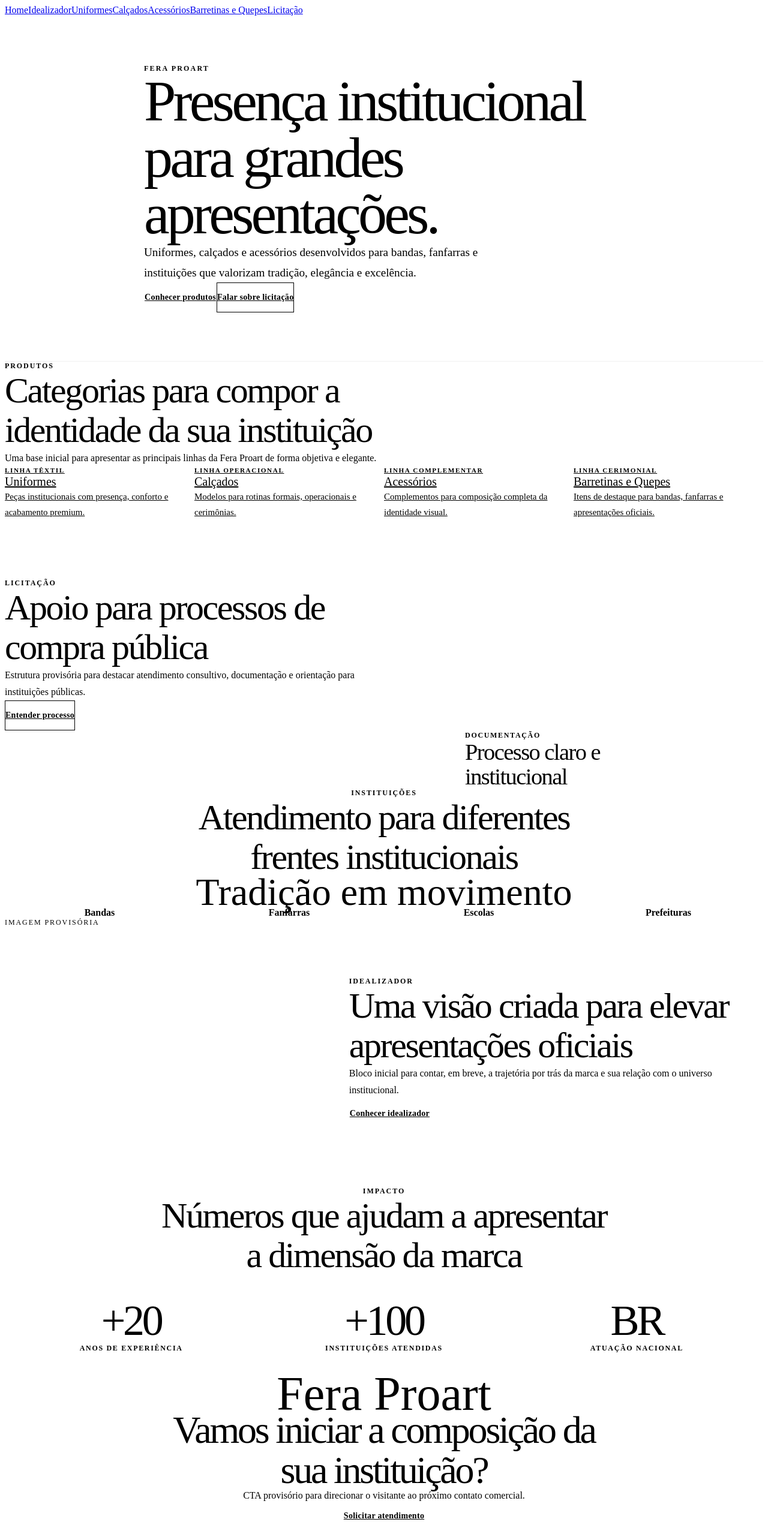
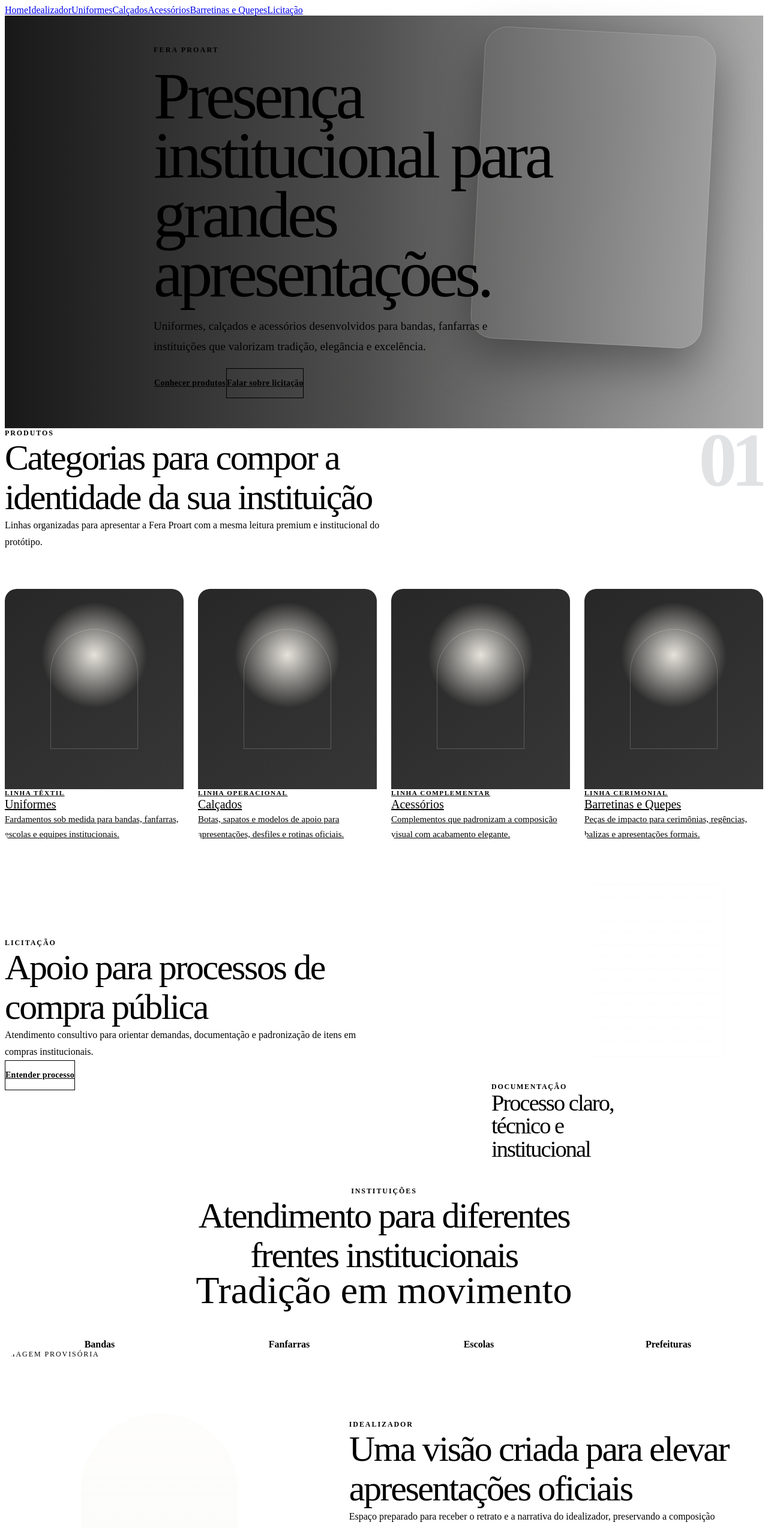
Before and after one commit to leobrasil777-lang/FeraProart-Website, a React (Vite) app: page / in a window 1280 px wide. Shown: the top 2548 px of the page at 60% size. Built offline with nearby package versions, Linux system fonts and the light colour scheme; the HTML template or start-up script is replaced by a standard one.

Commit message:
Refine home page visual design

```diff
--- a/src/components/ProductCard/ProductCard.tsx
+++ b/src/components/ProductCard/ProductCard.tsx
@@ -6,14 +6,15 @@
   image?: string
   href?: string
   label?: string
+  mediaLabel?: string
 }
 
-function ProductCard({ title, description, image, href, label }: ProductCardProps) {
+function ProductCard({ title, description, image, href, label, mediaLabel }: ProductCardProps) {
   const content = (
     <>
-      {image && (
-        <div className="product-card__media">
-          <img className="product-card__image" src={image} alt="" />
+      {(image || mediaLabel) && (
+        <div className="product-card__media" aria-label={mediaLabel}>
+          {image && <img className="product-card__image" src={image} alt="" />}
         </div>
       )}
       <div className="product-card__content">
--- a/src/pages/Home.css
+++ b/src/pages/Home.css
@@ -1,23 +1,127 @@
+.home-hero-shell {
+  position: relative;
+  isolation: isolate;
+  background: var(--color-black);
+}
+
+.home-hero-shell::before,
+.home-hero-shell::after {
+  position: absolute;
+  z-index: 0;
+  pointer-events: none;
+  content: '';
+}
+
+.home-hero-shell::before {
+  inset: 0;
+  background:
+    linear-gradient(90deg, rgba(10, 10, 10, 0.94) 0%, rgba(10, 10, 10, 0.72) 47%, rgba(10, 10, 10, 0.34) 100%),
+    radial-gradient(circle at 82% 22%, rgba(217, 219, 222, 0.2), transparent 21rem),
+    linear-gradient(135deg, transparent 0 58%, rgba(245, 242, 234, 0.08) 58% 68%, transparent 68% 100%);
+}
+
+.home-hero-shell::after {
+  right: clamp(1rem, 7vw, 7rem);
+  bottom: clamp(3rem, 11vw, 9rem);
+  width: clamp(13rem, 30vw, 27rem);
+  aspect-ratio: 0.74;
+  border: 1px solid rgba(245, 242, 234, 0.18);
+  border-radius: clamp(1.25rem, 3vw, 2.5rem);
+  background:
+    linear-gradient(180deg, rgba(245, 242, 234, 0.16), rgba(185, 188, 193, 0.04)),
+    repeating-linear-gradient(90deg, rgba(245, 242, 234, 0.12) 0 1px, transparent 1px 2.75rem),
+    var(--color-black-soft);
+  box-shadow: 0 2rem 5rem rgba(0, 0, 0, 0.38);
+  transform: rotate(3deg);
+}
+
+.home-hero-shell .hero-section {
+  position: relative;
+  z-index: 1;
+  min-height: clamp(40rem, 86vh, 56rem);
+  background: transparent;
+}
+
+.home-hero-shell .hero-section__content {
+  max-width: min(48rem, 68vw);
+  gap: 1.25rem;
+}
+
+.home-hero-shell .hero-section__title {
+  font-size: clamp(3.25rem, 8.6vw, 7.25rem);
+  line-height: 0.9;
+}
+
 .home-section {
   position: relative;
   overflow: hidden;
   padding-block: var(--section-spacing);
 }
 
+.home-section-heading-row {
+  display: flex;
+  align-items: flex-start;
+  justify-content: space-between;
+  gap: var(--spacing-xl);
+}
+
+.home-section-number {
+  color: rgba(119, 123, 130, 0.22);
+  font-size: clamp(4rem, 10vw, 8rem);
+  font-weight: 600;
+  letter-spacing: -0.08em;
+  line-height: 0.82;
+}
+
 .home-section--products {
   border-top: 1px solid rgba(185, 188, 193, 0.22);
+  background:
+    linear-gradient(180deg, rgba(255, 255, 255, 0.42), rgba(245, 242, 234, 0)),
+    var(--color-off-white);
 }
 
 .home-product-grid {
   display: grid;
   grid-template-columns: repeat(4, minmax(0, 1fr));
-  gap: var(--spacing-lg);
-  margin-top: var(--spacing-2xl);
+  gap: clamp(1rem, 2vw, 1.5rem);
+  margin-top: clamp(2.25rem, 5vw, 4rem);
+}
+
+.home-product-grid .product-card {
+  border-color: rgba(119, 123, 130, 0.22);
+  border-radius: 1.25rem;
+  background: rgba(255, 255, 255, 0.52);
+  box-shadow: none;
+}
+
+.home-product-grid .product-card__media {
+  display: grid;
+  place-items: center;
+  aspect-ratio: 1 / 1.12;
+  background:
+    radial-gradient(circle at 50% 33%, rgba(245, 242, 234, 0.92), transparent 5.5rem),
+    linear-gradient(145deg, rgba(21, 21, 21, 0.92), rgba(10, 10, 10, 0.82));
+}
+
+.home-product-grid .product-card__media::before {
+  width: 48%;
+  aspect-ratio: 0.72;
+  border: 1px solid rgba(245, 242, 234, 0.22);
+  border-radius: 999px 999px 0.75rem 0.75rem;
+  background:
+    linear-gradient(180deg, rgba(245, 242, 234, 0.18), rgba(185, 188, 193, 0.08)),
+    var(--color-black-soft);
+  content: '';
+}
+
+.home-product-grid .product-card__image {
+  display: none;
 }
 
 .home-section--bid {
   background:
-    radial-gradient(circle at top right, rgba(185, 188, 193, 0.18), transparent 34rem),
+    radial-gradient(circle at top right, rgba(185, 188, 193, 0.2), transparent 34rem),
+    linear-gradient(135deg, rgba(245, 242, 234, 0.09), transparent 32%),
     var(--color-black);
 }
 
@@ -39,21 +143,33 @@
 
 .home-feature-card,
 .home-founder__portrait {
-  min-height: clamp(18rem, 36vw, 28rem);
+  min-height: clamp(22rem, 38vw, 32rem);
   border: 1px solid var(--color-border-light);
-  border-radius: var(--radius-lg);
+  border-radius: clamp(1.25rem, 3vw, 2.25rem);
   background:
-    linear-gradient(145deg, rgba(245, 242, 234, 0.12), rgba(185, 188, 193, 0.04)),
+    linear-gradient(145deg, rgba(245, 242, 234, 0.14), rgba(185, 188, 193, 0.04)),
     var(--color-black-soft);
   box-shadow: var(--shadow-lg);
 }
 
 .home-feature-card {
   display: flex;
+  position: relative;
   flex-direction: column;
   justify-content: flex-end;
   gap: var(--spacing-sm);
-  padding: var(--spacing-xl);
+  padding: clamp(1.5rem, 4vw, 2.75rem);
+}
+
+.home-feature-card::before {
+  position: absolute;
+  inset: 12% 13% auto auto;
+  width: 45%;
+  aspect-ratio: 0.78;
+  border: 1px solid rgba(245, 242, 234, 0.2);
+  border-radius: var(--radius-md);
+  background: repeating-linear-gradient(180deg, rgba(245, 242, 234, 0.18) 0 1px, transparent 1px 1.25rem);
+  content: '';
 }
 
 .home-feature-card span,
@@ -68,23 +184,30 @@
 .home-feature-card strong {
   max-width: 18rem;
   color: var(--color-off-white);
-  font-size: clamp(1.5rem, 3vw, 2.5rem);
+  font-size: clamp(1.75rem, 3vw, 2.75rem);
   font-weight: 500;
-  letter-spacing: -0.04em;
-  line-height: 1.05;
+  letter-spacing: -0.05em;
+  line-height: 1;
+}
+
+.home-section--institutions {
+  background:
+    radial-gradient(circle at 50% 0, rgba(217, 219, 222, 0.55), transparent 28rem),
+    var(--color-off-white);
 }
 
 .home-institution-list {
   display: grid;
   grid-template-columns: repeat(4, minmax(0, 1fr));
   gap: var(--spacing-md);
-  margin-top: var(--spacing-2xl);
+  margin-top: clamp(2rem, 5vw, 3.5rem);
 }
 
 .home-institution-list span {
   border: 1px solid var(--color-border);
   border-radius: var(--radius-pill);
   padding: var(--spacing-md) var(--spacing-lg);
+  background: rgba(255, 255, 255, 0.36);
   color: var(--color-silver-dark);
   font-weight: 600;
   text-align: center;
@@ -92,7 +215,7 @@
 
 .home-section--founder {
   background:
-    linear-gradient(180deg, rgba(21, 21, 21, 0.92), rgba(10, 10, 10, 1)),
+    linear-gradient(180deg, rgba(21, 21, 21, 0.94), rgba(10, 10, 10, 1)),
     var(--color-black);
 }
 
@@ -102,6 +225,24 @@
 
 .home-founder__portrait {
   position: relative;
+  overflow: hidden;
+  background:
+    radial-gradient(circle at 50% 24%, rgba(245, 242, 234, 0.18), transparent 11rem),
+    linear-gradient(180deg, rgba(245, 242, 234, 0.11), rgba(185, 188, 193, 0.03)),
+    var(--color-black-soft);
+}
+
+.home-founder__portrait::before {
+  position: absolute;
+  right: 22%;
+  bottom: 0;
+  width: 52%;
+  height: 78%;
+  border: 1px solid rgba(245, 242, 234, 0.18);
+  border-bottom: 0;
+  border-radius: 999px 999px 0 0;
+  background: linear-gradient(180deg, rgba(245, 242, 234, 0.16), rgba(185, 188, 193, 0.06));
+  content: '';
 }
 
 .home-founder__portrait::after {
@@ -119,14 +260,14 @@
   display: grid;
   grid-template-columns: repeat(3, minmax(0, 1fr));
   gap: var(--spacing-lg);
-  margin-top: var(--spacing-2xl);
+  margin-top: clamp(2rem, 5vw, 3.5rem);
 }
 
 .home-impact-card {
-  border: 1px solid var(--color-border);
-  border-radius: var(--radius-lg);
-  padding: clamp(1.5rem, 4vw, 2.5rem);
-  background-color: rgba(255, 255, 255, 0.42);
+  border: 1px solid rgba(119, 123, 130, 0.24);
+  border-radius: 1.5rem;
+  padding: clamp(1.75rem, 4vw, 3rem);
+  background-color: rgba(255, 255, 255, 0.46);
   text-align: center;
 }
 
@@ -134,15 +275,21 @@
   display: block;
   margin-bottom: var(--spacing-sm);
   color: var(--color-black);
-  font-size: clamp(2.5rem, 6vw, 4.5rem);
+  font-size: clamp(3rem, 6vw, 5.25rem);
   font-weight: 500;
-  letter-spacing: -0.06em;
-  line-height: 1;
+  letter-spacing: -0.07em;
+  line-height: 0.9;
+}
+
+.home-section--final-cta {
+  background:
+    radial-gradient(circle at 50% 0, rgba(245, 242, 234, 0.16), transparent 28rem),
+    var(--color-black);
 }
 
 .home-final-cta {
   display: flex;
-  max-width: 48rem;
+  max-width: 54rem;
   flex-direction: column;
   align-items: center;
   gap: var(--spacing-lg);
@@ -151,26 +298,34 @@
 
 .home-final-cta__script {
   color: var(--color-silver);
-  font-size: clamp(3rem, 7vw, 5rem);
-  line-height: 0.7;
+  font-size: clamp(3.5rem, 8vw, 6rem);
+  line-height: 0.68;
 }
 
 .home-final-cta h2 {
   margin: 0;
   color: var(--color-off-white);
-  font-size: clamp(2rem, 5vw, 4rem);
+  font-size: clamp(2.4rem, 5.8vw, 4.8rem);
   font-weight: 500;
-  letter-spacing: -0.05em;
-  line-height: 1.04;
+  letter-spacing: -0.06em;
+  line-height: 0.98;
 }
 
 .home-final-cta p {
-  max-width: 34rem;
+  max-width: 36rem;
   margin: 0;
   color: var(--color-silver-light);
 }
 
 @media (max-width: 58rem) {
+  .home-hero-shell .hero-section__content {
+    max-width: 100%;
+  }
+
+  .home-hero-shell::after {
+    opacity: 0.28;
+  }
+
   .home-product-grid,
   .home-institution-list,
   .home-impact-grid {
@@ -188,6 +343,14 @@
 }
 
 @media (max-width: 36rem) {
+  .home-section-heading-row {
+    display: block;
+  }
+
+  .home-section-number {
+    display: none;
+  }
+
   .home-product-grid,
   .home-institution-list,
   .home-impact-grid {
--- a/src/pages/Home.tsx
+++ b/src/pages/Home.tsx
@@ -8,25 +8,25 @@
 const categories = [
   {
     title: 'Uniformes',
-    description: 'Peças institucionais com presença, conforto e acabamento premium.',
+    description: 'Fardamentos sob medida para bandas, fanfarras, escolas e equipes institucionais.',
     href: '/uniformes',
     label: 'Linha têxtil',
   },
   {
     title: 'Calçados',
-    description: 'Modelos para rotinas formais, operacionais e cerimônias.',
+    description: 'Botas, sapatos e modelos de apoio para apresentações, desfiles e rotinas oficiais.',
     href: '/calcados',
     label: 'Linha operacional',
   },
   {
     title: 'Acessórios',
-    description: 'Complementos para composição completa da identidade visual.',
+    description: 'Complementos que padronizam a composição visual com acabamento elegante.',
     href: '/acessorios',
     label: 'Linha complementar',
   },
   {
     title: 'Barretinas e Quepes',
-    description: 'Itens de destaque para bandas, fanfarras e apresentações oficiais.',
+    description: 'Peças de impacto para cerimônias, regências, balizas e apresentações formais.',
     href: '/barretinas-e-quepes',
     label: 'Linha cerimonial',
   },
@@ -43,6 +43,7 @@
 function Home() {
   return (
     <>
+      <div className="home-hero-shell">
         <HeroSection
           eyebrow="Fera Proart"
           title="Presença institucional para grandes apresentações."
@@ -52,17 +53,21 @@
           secondaryButtonLabel="Falar sobre licitação"
           secondaryButtonHref="/licitacao"
         />
+      </div>
 
       <section className="home-section home-section--products section-light">
         <Container>
+          <div className="home-section-heading-row">
             <SectionTitle
               eyebrow="Produtos"
               title="Categorias para compor a identidade da sua instituição"
-            subtitle="Uma base inicial para apresentar as principais linhas da Fera Proart de forma objetiva e elegante."
+              subtitle="Linhas organizadas para apresentar a Fera Proart com a mesma leitura premium e institucional do protótipo."
             />
+            <span className="home-section-number" aria-hidden="true">01</span>
+          </div>
           <div className="home-product-grid">
-            {categories.map((category) => (
-              <ProductCard key={category.title} {...category} />
+            {categories.map((category, index) => (
+              <ProductCard key={category.title} {...category} mediaLabel={`Placeholder visual: produto ${index + 1}`} />
             ))}
           </div>
         </Container>
@@ -74,15 +79,15 @@
             <SectionTitle
               eyebrow="Licitação"
               title="Apoio para processos de compra pública"
-              subtitle="Estrutura provisória para destacar atendimento consultivo, documentação e orientação para instituições públicas."
+              subtitle="Atendimento consultivo para orientar demandas, documentação e padronização de itens em compras institucionais."
             />
             <CTAButton href="/licitacao" variant="outline">
               Entender processo
             </CTAButton>
           </div>
-          <div className="home-feature-card" aria-label="Placeholder visual de licitação">
+          <div className="home-feature-card" aria-label="Resumo visual de licitação">
             <span>Documentação</span>
-            <strong>Processo claro e institucional</strong>
+            <strong>Processo claro, técnico e institucional</strong>
           </div>
         </Container>
       </section>
@@ -110,7 +115,7 @@
             <SectionTitle
               eyebrow="Idealizador"
               title="Uma visão criada para elevar apresentações oficiais"
-              subtitle="Bloco inicial para contar, em breve, a trajetória por trás da marca e sua relação com o universo institucional."
+              subtitle="Espaço preparado para receber o retrato e a narrativa do idealizador, preservando a composição vertical e elegante da referência."
             />
             <CTAButton href="/idealizador" variant="secondary">
               Conhecer idealizador
@@ -141,7 +146,7 @@
         <Container className="home-final-cta">
           <span className="home-final-cta__script highlight-font">Fera Proart</span>
           <h2>Vamos iniciar a composição da sua instituição?</h2>
-          <p>CTA provisório para direcionar o visitante ao próximo contato comercial.</p>
+          <p>Converse com a equipe e organize os próximos passos para produtos, padronização ou licitação.</p>
           <CTAButton href="/licitacao">Solicitar atendimento</CTAButton>
         </Container>
       </section>
```
Lines whose indentation alone changed are shown as unchanged.
